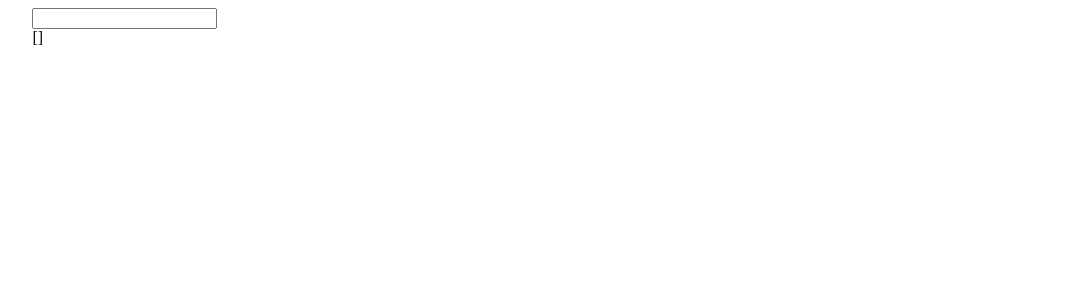
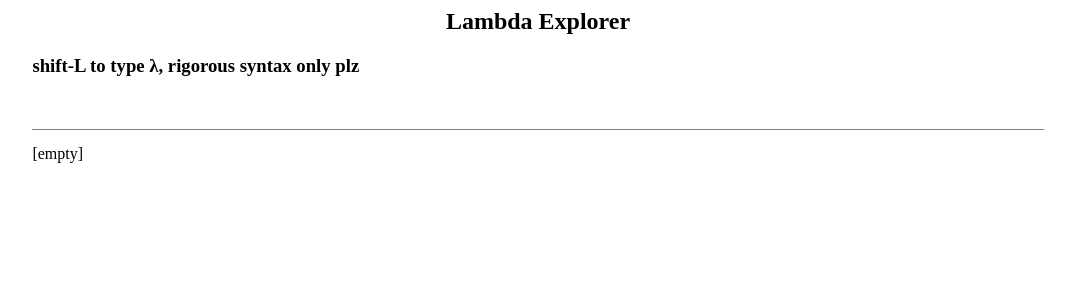
Before and after one commit to evinism/lambda-explorer, a React app: page / in a window 1280 px wide. Shown: the top 300 px of the page, without its empty margins (102-1177 px from the left). Built offline with nearby package versions, Linux system fonts and the light colour scheme.

Commit message:
tokenizer parser

```diff
--- a/src/components/App/index.jsx
+++ b/src/components/App/index.jsx
@@ -5,38 +5,17 @@ import LambdaMetadata from '../LambdaMetadata';
 import {tokenize} from '../../lib/lambda/lexer';
 
 class App extends React.Component {
-  state = {text: '', lexerText: ''};
+  state = {text: ''};
 
   handleInputChange = (text) => {
     this.setState({text})
   }
 
-  handleLexerInputChange = (e) => {
-    const text = e.target.value;
-    this.setState({lexerText: text});
-  }
-
   render() {
-    let lexerOutput;
-    try {
-      lexerOutput = JSON.stringify(tokenize(this.state.lexerText));
-    } catch(err) {
-      lexerOutput = (<span>{err}</span>);
-    }
-
-    return (
-      <article>
-        <input onChange={this.handleLexerInputChange} value={this.state.lexerText} />
-        <div>{lexerOutput}</div>
-      </article>
-    );
-
     return (
       <article>
         <h1>Lambda Explorer</h1>
         <h3>shift-L to type λ, rigorous syntax only plz</h3>
-
-        <hr />
         <LambdaInput onChange={this.handleInputChange} />
         <LambdaMetadata text={this.state.text} />
       </article>
--- a/src/lib/lambda/index.ts
+++ b/src/lib/lambda/index.ts
@@ -1,12 +1,13 @@
 
 // ---
 // lol how do i even do named exports
-import { parseTerm } from './parser';
+import { parseTerm } from './parser2';
 import { renderExpression } from './renderer';
 import { renderAsChurchNumeral, renderAsChurchBoolean } from './churchPrimitives';
 import { getFreeVars } from './util';
 import { bReduce, eReduce } from './operations';
 import { toNormalForm, leftmostOutermostRedex } from './normalize';
+import { tokenize } from './lexer';
 
 export {
   parseTerm,
@@ -17,5 +18,6 @@ export {
   bReduce,
   eReduce,
   toNormalForm,
-  leftmostOutermostRedex
+  leftmostOutermostRedex,
+  tokenize,
 }
--- a/src/lib/lambda/lexer.ts
+++ b/src/lib/lambda/lexer.ts
@@ -26,7 +26,7 @@ function tokenize(str: string){
     const nextChar = str.slice(pos, pos + 1);
     if (/\s/.test(nextChar)){ // skip whitespace.
       continue;
-    } if (nextChar === 'L') {
+    } if (nextChar === 'λ') {
       tokenStream.push({
         type: 'lambda'
       });
@@ -45,14 +45,14 @@ function tokenize(str: string){
     } else if(/[a-zA-Z]/.test(nextChar)){
       // scan ahead to read the whole identifier
       let name = nextChar;
-      while(/[0-9]/.test(str[pos + 1])){
+      while(/[₀-₉]/.test(str[pos + 1])){
         pos++;
         name += str[pos];
       }
       tokenStream.push({
         type: 'identifier',
         value: name,
-      })
+      });
     } else {
       const excerptPadding = 5;
       const lower = Math.max(pos - excerptPadding, 0);
--- /dev/null
+++ b/src/lib/lambda/parser2.ts
@@ -0,0 +1,94 @@
+import { tokenize } from './lexer';
+
+let item;
+
+function parseStream(tokenStream){
+  if(tokenStream.length === 0){
+    throw('Syntax Error: Empty Expression');
+  }
+  let expression, rest;
+  [expression, rest] = popExpression(tokenStream);
+  let applications = [expression];
+  while(rest.length !== 0){
+    [expression, rest] = popExpression(rest);
+    applications.push(expression);
+  }
+  // For right-associativity.
+  return applications.reduce((prev, cur) => ({
+    type: 'application',
+    left: prev,
+    right: cur
+  }));
+  // And reduce to produce the application
+}
+
+function popExpression(tokenStream){
+  // 3 cases. 1:
+  const nextToken = tokenStream[0];
+  //debugger;
+  switch(nextToken.type){
+    case 'identifier':
+      return [
+        {type: 'token', name: nextToken.value},
+        tokenStream.slice(1)
+      ];
+    case 'lambda':
+      // scan forward to find the dot, add in arguments
+      if(tokenStream.length < 2) {
+        throw('Syntax Error: Unexpected end of lambda');
+      }
+      let dotPosition = 1;
+      while(tokenStream[dotPosition].type !== 'dot') {
+        if(tokenStream[dotPosition].type !== 'identifier'){
+          throw('Syntax Error: non-identifier in argument stream');
+        }
+        dotPosition++;
+        if (dotPosition >= tokenStream.length){
+          throw('Syntax Error: Unexpected end of lambda');
+        }
+      }
+      // right now I'm not handling multiple arguments, but in the future I will!
+      const args = tokenStream.slice(1, dotPosition);
+      if(args.length !== 1){
+        throw('Syntax Error: Bad number of arguments');
+      }
+      return [{
+          type: 'function',
+          argument: args[0].value,
+          body: parseStream(tokenStream.slice(dotPosition + 1)),
+        },
+        [] //because it will always end the whole expression
+      ];
+    case 'openParen':
+      // This one is uncpmpletedaskdgjklajdgkl
+      let depth = 0;
+      let splitPoint = -1;
+      for (let i = 0; i < tokenStream.length; i++){
+        const cur = tokenStream[i];
+        if (cur.type === 'openParen') {
+          depth++;
+        }
+        if (cur.type === 'closeParen') {
+          depth--;
+        }
+        if (depth === 0) {
+          splitPoint = i + 1;
+          break;
+        }
+      }
+      if (splitPoint < 0) {
+        throw 'Syntax Error: Unmatched Paren';
+      }
+      // Match parens and do something like:
+      return [
+        parseStream(tokenStream.slice(1, splitPoint - 1)),
+        tokenStream.slice(splitPoint)
+      ]
+    default:
+      throw('Syntax Error: Unexpected Token');
+  }
+}
+
+export function parseTerm(str){
+  return parseStream(tokenize(str));
+}
--- a/src/lib/lambda/renderer.ts
+++ b/src/lib/lambda/renderer.ts
@@ -9,12 +9,12 @@ function renderExpression(expression) {
       }
       // I have no idea whether the rendering of the right side is valid.
       let rightSide;
-      if(expression.right.type !== 'application'){
+      //if(expression.right.type !== 'application'){
         rightSide = renderExpression(expression.right)
-      } else {
-        rightSide = `(${renderExpression(expression.right)})`
-      }
-      return `${leftSide}${rightSide}`;
+      //} else {
+      //  rightSide = `(${renderExpression(expression.right)})`
+      //}
+      return `(${leftSide}${rightSide})`;
     case 'function':
       return `λ${expression.argument}.${renderExpression(expression.body)}`
     case 'token':
```
Also changed, not shown: src/components/LambdaMetadata/index.jsx (+10 -0 lines).
